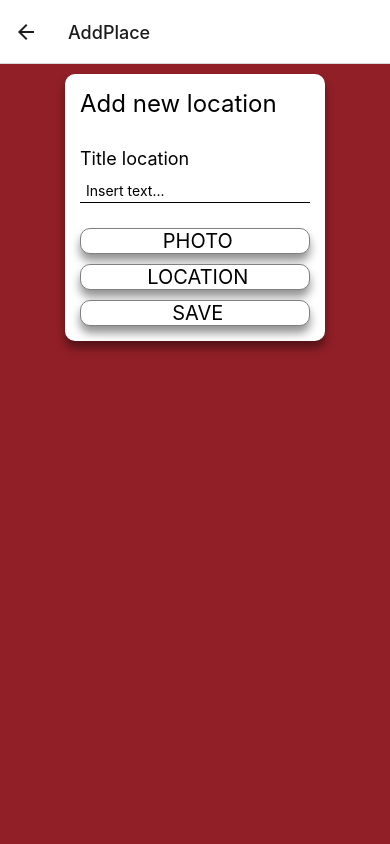
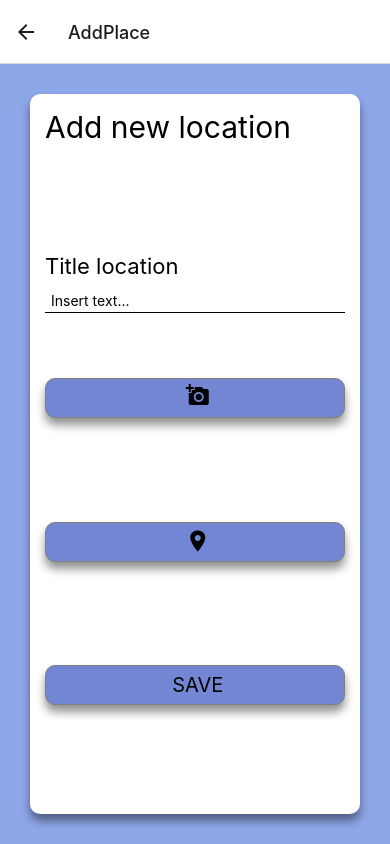
Before and after one commit to MairaJulian/app-estacionamiento, a React Native app: screen /AddPlace in a window 390 px wide. Built offline with nearby package versions, Linux system fonts and the light colour scheme.

Commit message:
estilos de detail

```diff
--- a/src/screens/addPlace/AddPlace.jsx
+++ b/src/screens/addPlace/AddPlace.jsx
@@ -3,6 +3,8 @@ import React, {useState} from 'react'
 import MyInput from '../../components/MyInput'
 import Card from '../../components/Card'
 import MyButton from '../../components/MyButton'
+import { MaterialIcons } from '@expo/vector-icons'
+import { Ionicons } from '@expo/vector-icons'
 
 const AddPlace = () => {
 
@@ -27,9 +29,15 @@ const AddPlace = () => {
                 <Text style={styles.text1}>Add new location</Text>
                 <Text style={styles.text2}>Title location</Text>
                 <MyInput style={styles.input} setValue={setValue} value={value}/>
-                <MyButton title={"PHOTO"} style={styles.photo} onPress={handlePhoto}/>
-                <MyButton title={"LOCATION"} style={styles.location} onPress={handleLocation}/>
-                <MyButton title={"SAVE"} style={styles.save} onPress={handleSave}/>
+                <View style={styles.containePhoto}>
+                    <MyButton title={<MaterialIcons name="add-a-photo" size={24} color="black" />} style={styles.photo} onPress={handlePhoto}/>
+                </View>
+                <View style={styles.containeLocation}>
+                    <MyButton title={<Ionicons name="location-sharp" size={24} color="black" />} style={styles.location} onPress={handleLocation}/>
+                </View>
+                <View style={styles.containeSave}>
+                    <MyButton title={"SAVE"} style={styles.save} onPress={handleSave}/>
+                </View>
             </Card>
         </View>
     )
@@ -40,31 +48,53 @@ export default AddPlace
 const styles = StyleSheet.create({
     container: {
         flex: 1,
-        alignItems: "center",
-        backgroundColor: "#911F27"
+        // alignItems: "center",
+        backgroundColor: "#8EA7E9"
     },
     card: {
-        margin: 10,
+        margin: 30,
         padding: 15,
-        gap: 10
+        gap: 10,
+        flex: 1,
     },
     text1: {
-        fontSize: 24,
-        marginBottom: 20
+        flex: 1,
+        fontSize: 30,
+        // marginBottom: 20
     },
     text2: {
-        fontSize: 18
+
+        fontSize: 22
     },
     input: {
-        marginBottom: 15
+        // flex: 1,
+        marginBottom: 55
+    },
+    containePhoto: {
+        flex: 1,
+        // backgroundColor: "yellow"
     },
     photo: {
-        // marginBottom: 10
+        height: 40,
+        justifyContent: "center",
+        backgroundColor: "#7286D3",
+    },
+    containeLocation: {
+        flex: 1,
+        // backgroundColor: "yellow"
     },
     location: {
-
+        height: 40,
+        justifyContent: "center",
+        backgroundColor: "#7286D3",
+    },
+    containeSave: {
+        flex: 1,
+        // backgroundColor: "yellow"
     },
     save: {
-
+        height: 40,
+        justifyContent: "center",
+        backgroundColor: "#7286D3"
     }
 })
--- a/src/screens/detail/Detail.jsx
+++ b/src/screens/detail/Detail.jsx
@@ -1,15 +1,44 @@
-import { StyleSheet, Text, View } from 'react-native'
+import { Image, StyleSheet, Text, View } from 'react-native'
 import React from 'react'
+import Card from '../../components/Card';
 
 const Detail = ({route}) => {
     console.log(route.params.item);
+    const {date, picture, title} = route.params.item
     return (
-        <View>
-            <Text>Detail</Text>
+        <View style={styles.container}>
+            <Card style={styles.card}>
+                <Text style={styles.text1}>Title: {title}</Text>
+                <Image source={{uri:picture}} style={styles.image}/>
+                <Text style={styles.text2}>Date: {date}</Text>
+            </Card>
         </View>
     )
 }
 
 export default Detail
 
-const styles = StyleSheet.create({})
+const styles = StyleSheet.create({
+    container: {
+        flex: 1,
+        backgroundColor: "#8EA7E9"
+    },
+    card: {
+        flex: 1,
+        margin: 20,
+        alignItems: "center",
+        justifyContent: "space-around"
+    },
+    image: {
+        width: 280,
+        height: 280,
+        borderRadius: 5,
+        resizeMode: 'cover',
+    },
+    text1: {
+        fontSize: 26
+    },
+    text2: {
+        fontSize: 18
+    }
+})
--- a/src/screens/home/Home.jsx
+++ b/src/screens/home/Home.jsx
@@ -46,5 +46,6 @@ export default Home
 const styles = StyleSheet.create({
     container: {
         flex: 1,
+        backgroundColor: "#8EA7E9"
     },
 })
```
